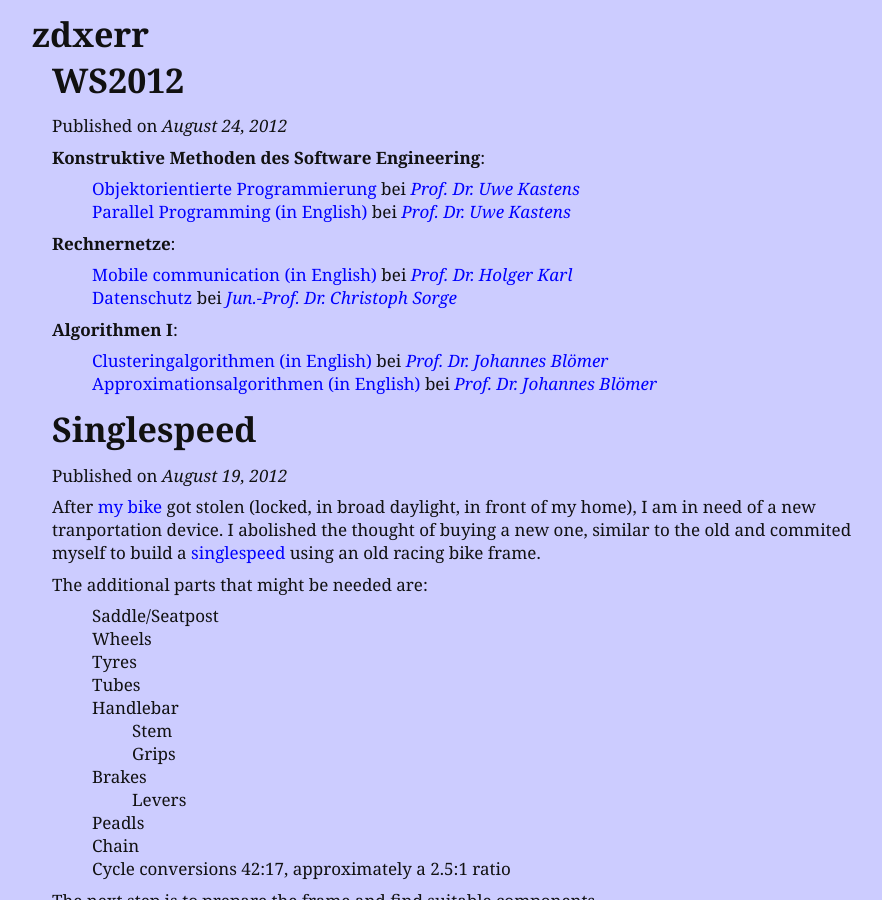
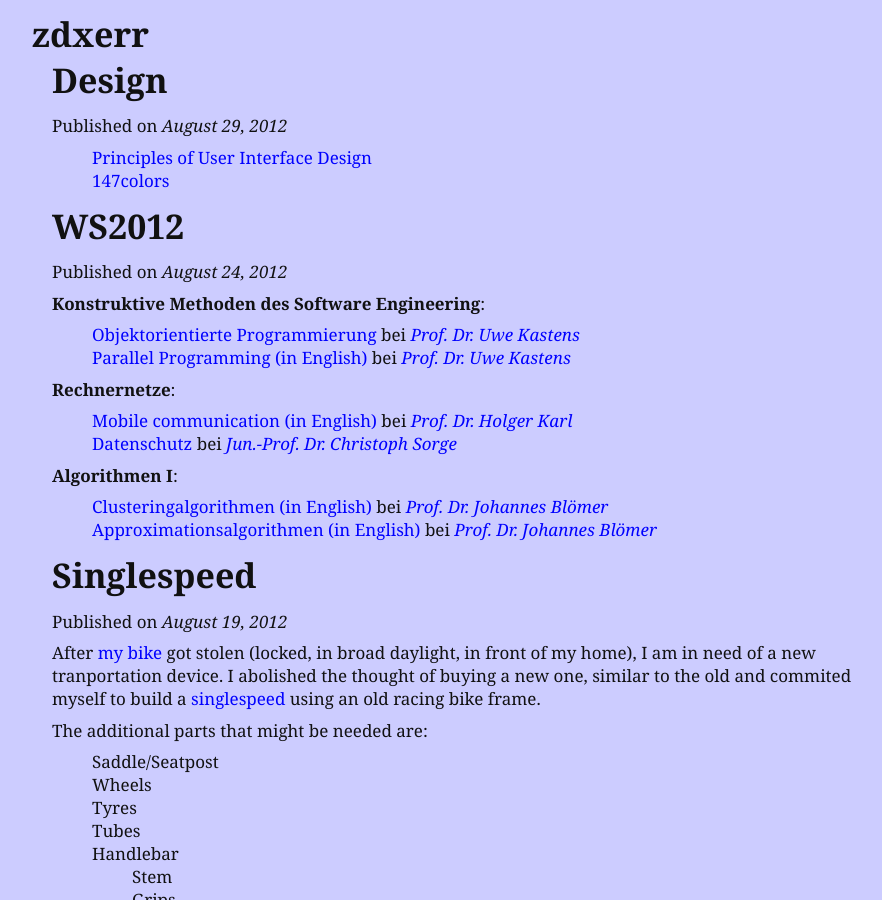
Before and after one commit to zdxerr/zdxerr.github.com, a Jekyll site: the page built from index.html, in a window 1280 px wide and 900 px high. Shown: the whole window, without its empty margins (208-1090 px from the left). Built offline with Jekyll 4.4.1, drawn with Linux system fonts in a browser that asks for light colours; Markdown is read by kramdown in place of the engine named in the settings; some of the changed text lies outside the part shown.

Commit message:
Added design links.

```diff
--- a/_posts/2012-01-28-cooking.markdown
+++ b/_posts/2012-01-28-cooking.markdown
@@ -8,3 +8,4 @@ categories: [links, cooking]
 - [chowstalker](http://www.chowstalker.com/)
 - [Stella Culinary](http://www.stellaculinary.com/)
 - [Jan's Sushi Bar](http://www.janssushibar.com/)
+- [Food Porn](http://www.flickr.com/groups/food_porn/)
--- a/_posts/2012-08-15-python.markdown
+++ b/_posts/2012-08-15-python.markdown
@@ -39,3 +39,5 @@ This is a collection of useful tutorials, texts, notes, packages and tools for t
 - _[Twisted](http://twistedmatrix.com/)_ is an event-driven networking engine.
 
     `pip install twisted`
+
+- _Profiling_: _[Memory Profiler](https://github.com/fabianp/memory_profiler)_, _[Line Profiler](http://packages.python.org/line_profiler/)_
--- /dev/null
+++ b/_posts/2012-08-29-design.markdown
@@ -0,0 +1,8 @@
+---
+layout: post
+title: Design
+categories: [links, design, inspiration]
+---
+
+- [Principles of User Interface Design](http://bokardo.com/principles-of-user-interface-design/)
+- [147colors](http://www.147colors.com/)
```
